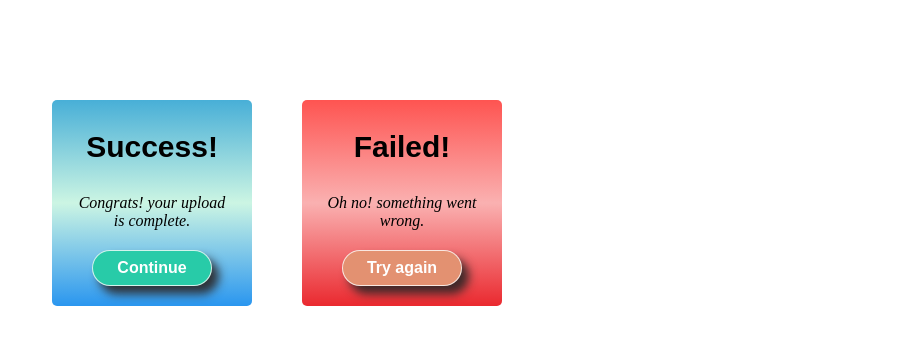
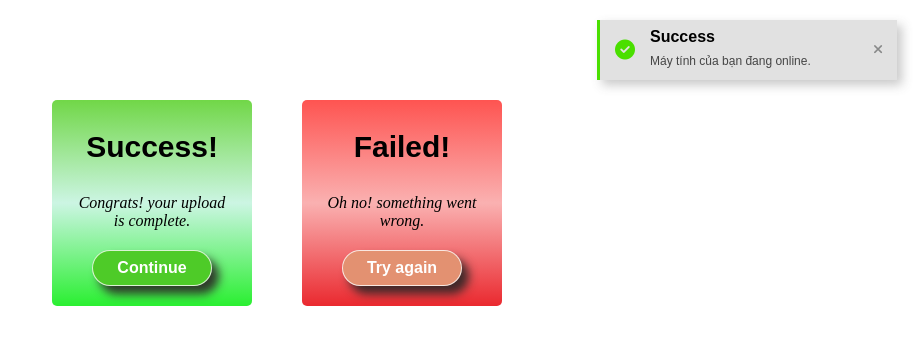
Before and after one commit to quangdung20/BEM_BUTTON, a plain HTML site: page index.html in a window 1280 px wide. Both pictures are taken after a click on the button "Continue". Shown: the whole page, without its empty margins (363-1280 px from the left). Drawn offline with Linux system fonts and the light colour scheme.

Commit message:
Bem message

```diff
--- a/index.html
+++ b/index.html
@@ -5,6 +5,7 @@
     <meta http-equiv="X-UA-Compatible" content="IE=edge">
     <meta name="viewport" content="width=device-width, initial-scale=1.0">
     <link  rel="stylesheet" href="./style.css">
+    <link rel="stylesheet" href="https://cdnjs.cloudflare.com/ajax/libs/font-awesome/6.2.1/css/all.min.css" integrity="sha512-MV7K8+y+gLIBoVD59lQIYicR65iaqukzvf/nwasF0nqhPay5w/9lJmVM2hMDcnK1OnMGCdVK+iQrJ7lzPJQd1w==" crossorigin="anonymous" referrerpolicy="no-referrer" />
     <title>BUTTON</title>
 </head>
 <body >
@@ -12,16 +13,101 @@
         <div class="btn btn__success">
             <p class="btn__title">Success!</p>
             <p class="btn__font-style">Congrats! your upload is complete.</p>
-            <button type="button" class="btn__style--blue btn__hover" value="Continue">Continue</button>
+            <button onclick = ClickSuccess() type="button" class="btn__style--blue btn__hover" value="Continue">Continue</button>
         </div>
     </div>
     <div>
         <div class="btn btn__fail">
             <p class="btn__title">Failed!</p>
             <p class="btn__font-style">Oh no! something went wrong.</p>
-            <button type="button" class="btn__style--red btn__hover" value="Try again">Try again</button>
+            <button onclick = ClickFail() type="button" class="btn__style--red btn__hover" value="Try again">Try again</button>
         </div>
     </div>
+    <section id = "message_id">
 
+        <!-- <div class="message">
+            <div class="message__fail">
+                <i class="fa-solid fa-circle-check message__icon" style="color:rgb(250, 8, 8);"></i>
+                <div class="message__content">
+                    <h3 class="message__title">Warning!</h3>
+                    <p  class="message__import">Máy tính của bạn đang offline.</p>
+                </div>
+                <i class="fa-solid fa-xmark message__icon icon-close"></i>
+            </div>
+        </div>  -->
+    </section>
+    <script>
+        function messages(
+                    {title ="",
+                    message = "",
+                    type='',
+                    duration = 1000})
+                    {
+                        const main =document.getElementById('message_id');
+                        if(main){
+                            const Import = document.createElement('div');
+                            const icons = {
+                            success: 'fa-solid fa-circle-check',
+                            fail: 'fa-solid fa-triangle-exclamation'
+                            }
+                            const icon = icons[type];
+                            const colorIcons = {
+                                success: 'rgb(74, 223, 0)',
+                                fail: 'rgb(246, 13, 17)'
+                            }
+                            const colorICon = colorIcons[type];
+                            const delay = (duration/1000)
+                            Import.classList.add('message_id');
+                            Import.style.animation = `slideToLeft ease 1.6s, slideOut linear 1s ${delay}s forwards`;
+                            Import.innerHTML =
+                            `<div class="message">
+                                <div class="message__${type}">
+                                    <i class="${icon} message__icon" style = "color: ${colorICon}"></i>
+                                    <div class="message__content">
+                                        <h3 class="message__title">${title}</h3>
+                                        <p class="message__import">${message}</p>
+                                    </div>
+                                    <div class = "message__icon  icon-close">
+                                        <i class="fa-solid fa-xmark"></i>
+                                        <\div>
+                                </div>
+                            </div> `
+                            main.appendChild(Import);
+                            // settimeout slide
+                            setTimeout(function(){
+                                main.removeChild(Import);
+                            }, duration);
+                            // click close
+                            Import.onclick = function(a){
+                                if(a.target.closest('.icon-close')){
+                                    main.removeChild(Import);
+                                }
+                            }
+
+                    }
+                }
+                const  closeIcon = document.getElementsByClassName('.icon-close')
+                console.log(closeIcon);
+                const  btnClick = document.querySelectorAll(".btn__hover");
+                function ButtonClick(a){
+                        a.style.boxShadow = "none";
+                }
+            function ClickSuccess(){
+                    messages({
+                        title: "Success",
+                        message: "Máy tính của bạn đang online.",
+                        type: 'success',
+                        duration: 10000
+                    })
+                }
+                function ClickFail(){
+                    messages({
+                        title: "Warning!",
+                        message: "Máy tính của bạn đang offline.",
+                        type: 'fail',
+                        duration: 10000
+                    });
+                }
+    </script>
 </body>
 </html>
--- a/style.css
+++ b/style.css
@@ -19,7 +19,7 @@ body > div{
     font: 700 30px arial;
 }
 .btn__success{
-    background:linear-gradient(rgb(72, 175, 215), rgb(204, 245, 227), rgb(42, 150, 239));
+    background:linear-gradient(rgb(113, 215, 72), rgb(204, 245, 227), rgb(42, 239, 49));
 }
 .btn__fail{
     background: linear-gradient( rgb(254, 84, 81), rgb(250, 177, 177), rgb(234, 41, 47));
@@ -39,16 +39,89 @@ button{
     box-sizing: border-box;
     cursor: pointer;
     box-shadow: 7px 8px 10px rgba(43, 38, 38, 0.9);
-    transition: opacity, box-shadow 0.3s ease;
-
+    /* transition: box-shadow 0.3s linear; */
+    /* animation: FlashButton ease 0.1s; */
 }
 .btn__style--blue{
-    background-color: rgb(40, 203, 168);
+    background-color: rgb(78, 203, 40);
 }
 .btn__style--red{
     background-color: rgb(227, 145, 113);
 }
-.btn__hover:hover{
-    opacity: 0.6;
+
+/* .btn__hover{
+    opacity: 0.8;
     box-shadow: none;
+} */
+
+@keyframes FlashButton{
+    from{
+        box-shadow: none;
+    }
+    to{
+        box-shadow: 7px 8px 10px rgba(43, 38, 38, 0.9);
+    }
 }
+/* message */
+#message_id{
+    position: fixed;
+    top: 20px;
+    right: 20px;
+}
+.message{
+    min-width: 300px;
+    margin-bottom: 20px;
+    box-shadow: 5px 5px 10px rgba(75, 75, 75, 0.3);
+    background: rgb(225, 225, 225);
+}
+@keyframes slideToLeft {
+    from {
+        transform: translateX(calc(120%));
+    }
+    to{
+        transform: translateX(0);
+    }
+}
+@keyframes slideOut {
+    form{
+        transform: translateX(0);
+    }
+    to{
+        transform: translateX(calc(120%));
+    }
+}
+.message__success{
+    display: flex;
+    border-left: 3px solid rgb(74, 223, 0);
+    align-items: center;
+}
+.message__fail{
+    display: flex;
+    border-left: 3px solid rgb(246, 13, 17);
+    align-items: center;
+}
+.message__content{
+    height: 60px;
+    flex-grow:1;
+}
+.message__title{
+    font-size: 16px;
+    margin: 8px 0;
+    font-weight: 600;
+    font-family: Arial, Helvetica, sans-serif;
+}
+.message__import{
+    margin: auto;
+    font-size: 12px;
+    color:rgb(69, 69, 69);
+    font-family: Arial, Helvetica, sans-serif;
+}
+
+.message__icon{
+    padding: 15px;
+    font-size: 20px;
+}
+.icon-close{
+   font-size: 13px;
+   color:rgb(136, 137, 137);
+}
```
